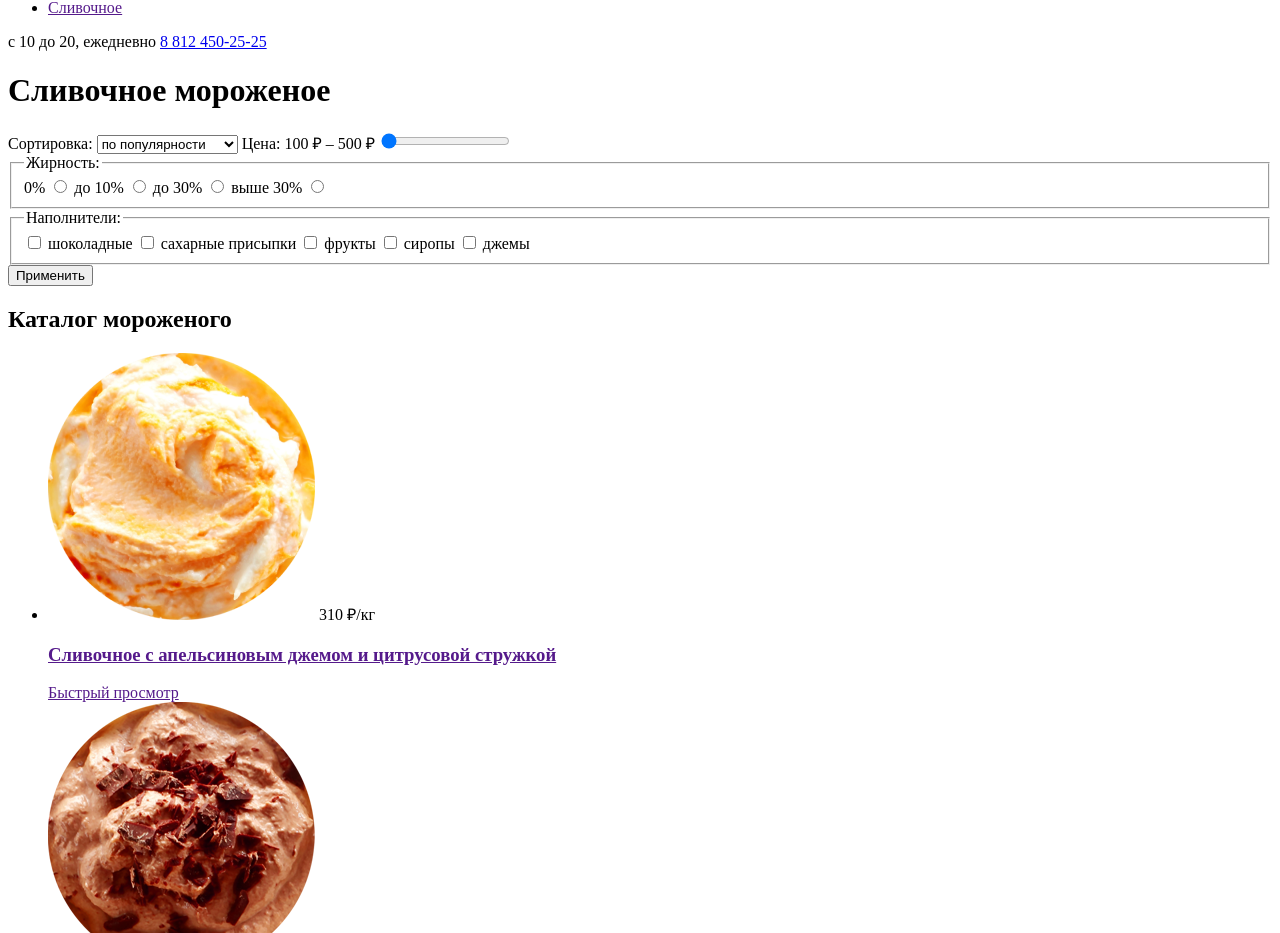
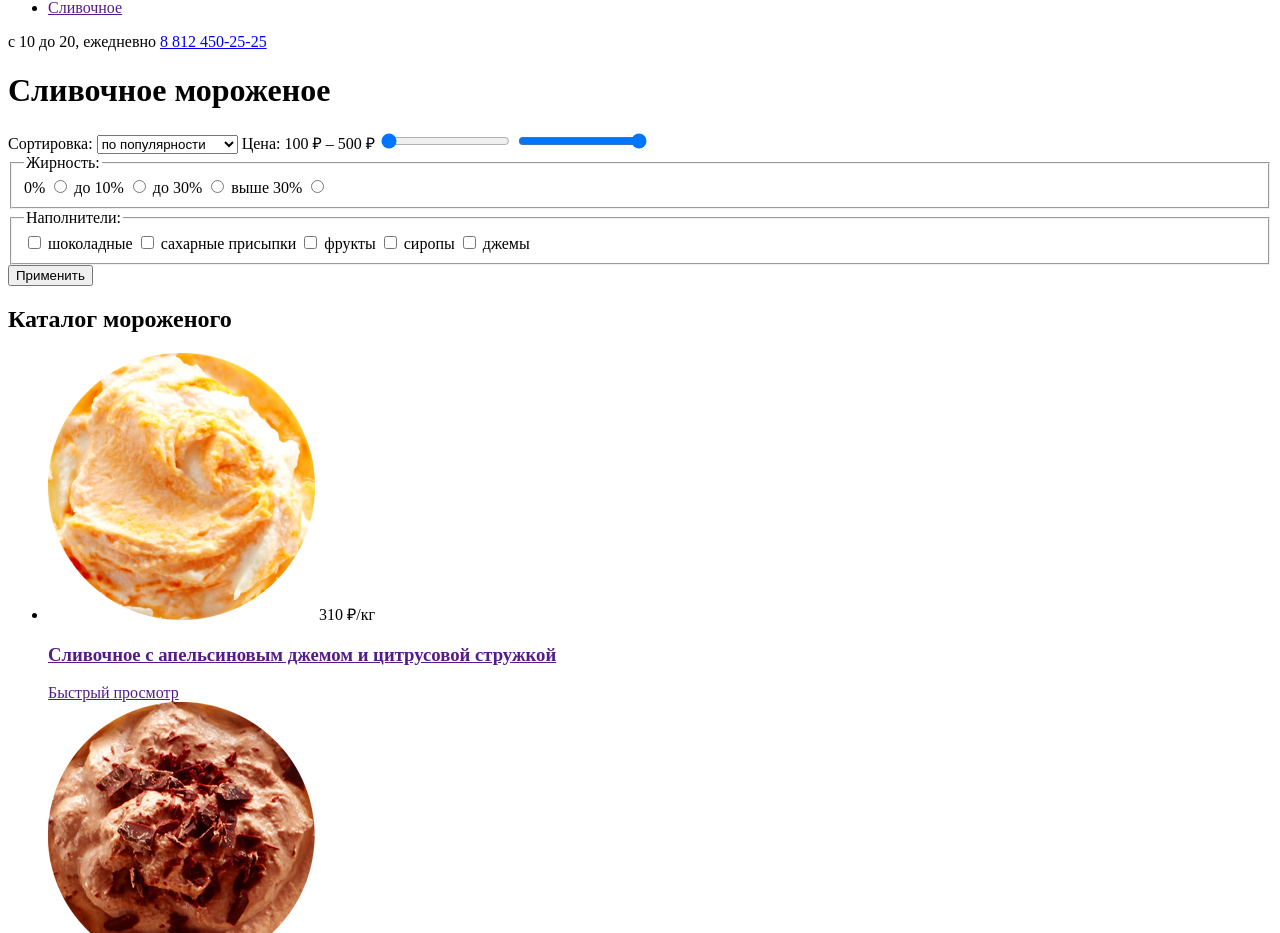
Before and after one commit to 1ak0t/631113-gllacy-28, a plain HTML site: page catalog.html in a window 1280 px wide. Shown: the part 776-1709 px from the top of the page. Drawn offline with Linux system fonts and the light colour scheme.

Commit message:
Исправил фильтр под ТЗ

```diff
--- a/catalog.html
+++ b/catalog.html
@@ -79,7 +79,7 @@
 	</header>
 	<main>
 		<h1>Сливочное мороженое</h1>
-		<form action="https://echo.htmlacademy.ru" method="GET" oninput="costselect.value=costrange.value;">
+		<form action="https://echo.htmlacademy.ru" method="GET">
 			<label for="sort-field">Сортировка:</label>
 			<select name="sort" id="sort-field">
 				<option value="popularity">по популярности</option>
@@ -87,9 +87,9 @@
 				<option value="expansive-first">сначала дорогие</option>
 				<option value="fat-contant">по жирности</option>
 			</select>
-			<label for="cost-range-field">Цена: <output name="costselect">100</output> ₽ – 500 ₽</label>
-			<input type="range" name="costrange" id="cost-range-field" min="100" max="500" step="5" value="100">
-			<!-- Чтоб работало 2 ползунка - потом добавлю JavaScript-->
+			<label for="mincost-range-field">Цена: 100 ₽ – 500 ₽</label>
+			<input type="range" name="costrange" id="mincost-range-field" min="100" max="250" step="10" value="100">
+			<input type="range" name="costrange" id="maxcost-range-field" min="250" max="500" step="10" value="500">
 			<fieldset>
 				<legend>Жирность:</legend>
 				<label for="0">0%</label>
```
